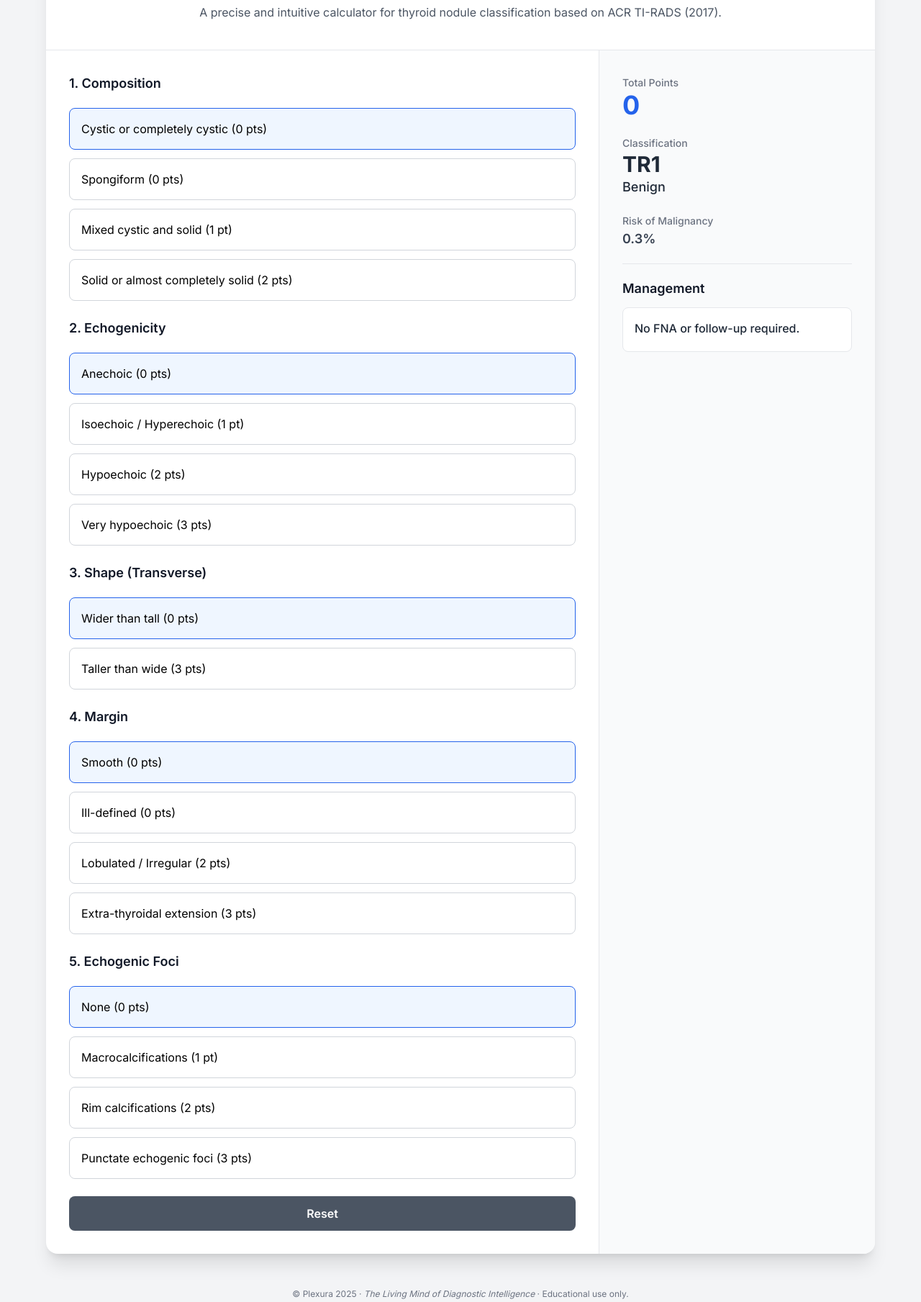
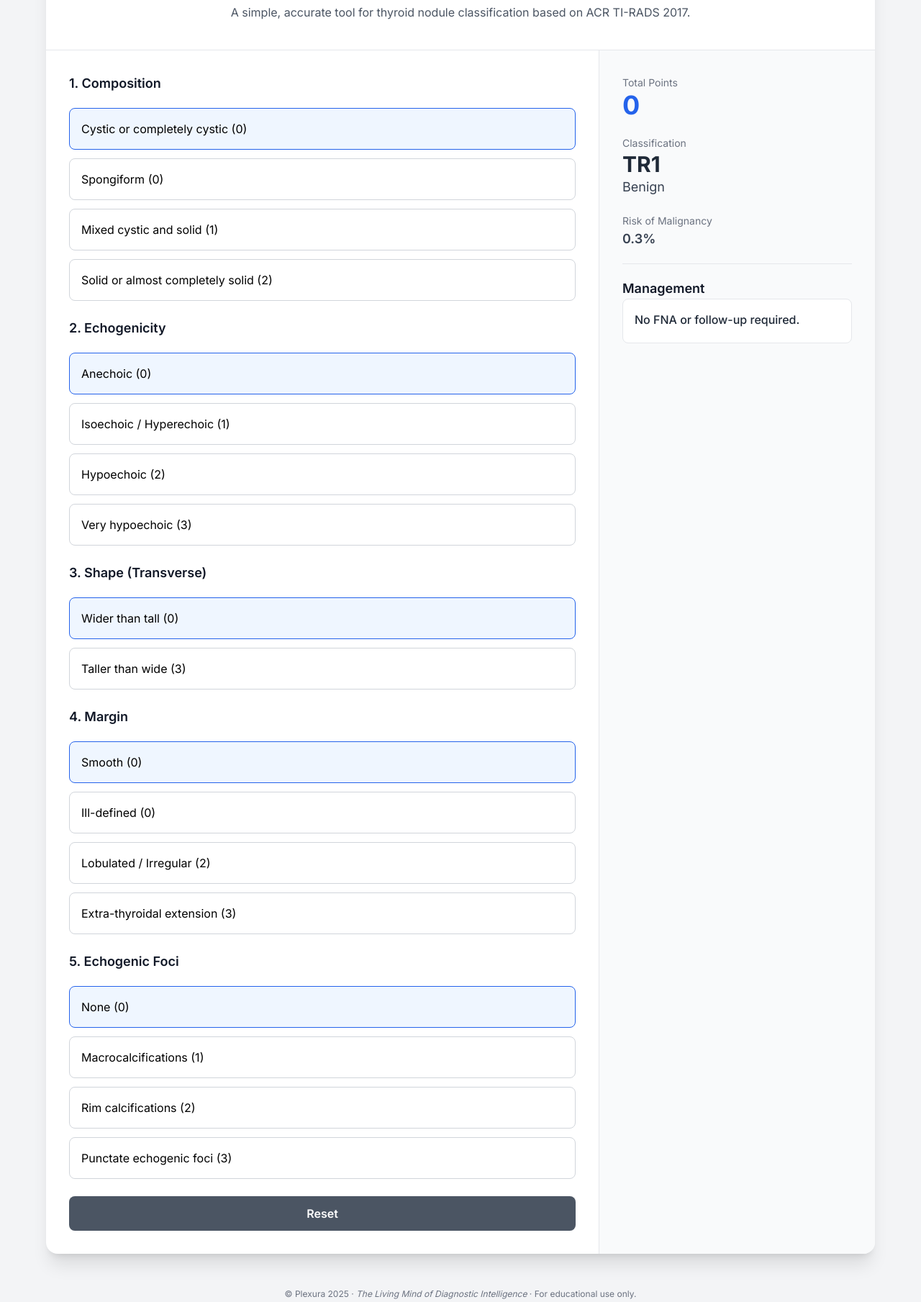
Before and after one commit to Plexura/TI-RADS-Calculator, a plain HTML site: page index.html in a window 1280 px wide. Shown: the part 227-2036 px from the top of the page at 72% size. Drawn offline with nearby package versions, Linux system fonts and the light colour scheme.

Commit message:
index.html

```diff
--- a/index.html
+++ b/index.html
@@ -1,129 +1,105 @@
 <!DOCTYPE html>
 <html lang="en">
 <head>
-  <meta charset="UTF-8">
-  <meta name="viewport" content="width=device-width, initial-scale=1.0">
+  <meta charset="UTF-8" />
+  <meta name="viewport" content="width=device-width, initial-scale=1.0" />
   <title>ACR TI-RADS Calculator by Plexura</title>
 
-  <!-- ✅ Favicon & App Icons -->
-  <link rel="icon" href="./favicon.png?v=10" type="image/png">
-  <link rel="apple-touch-icon" href="./favicon.png?v=10">
-  <meta name="theme-color" content="#2563eb">
+  <!-- ✅ Working favicon setup -->
+  <link rel="icon" href="./favicon.png?v=20" type="image/png" />
+  <link rel="apple-touch-icon" href="./favicon.png?v=20" />
+  <meta name="theme-color" content="#2563eb" />
 
-  <!-- ✅ Tailwind -->
+  <!-- Tailwind -->
   <script src="https://cdn.tailwindcss.com"></script>
 
-  <!-- ✅ Font -->
-  <link rel="preconnect" href="https://fonts.googleapis.com">
-  <link rel="preconnect" href="https://fonts.gstatic.com" crossorigin>
-  <link href="https://fonts.googleapis.com/css2?family=Inter:wght@400;500;600;700&display=swap" rel="stylesheet">
+  <!-- Font -->
+  <link rel="preconnect" href="https://fonts.googleapis.com" />
+  <link rel="preconnect" href="https://fonts.gstatic.com" crossorigin />
+  <link href="https://fonts.googleapis.com/css2?family=Inter:wght@400;500;600;700&display=swap" rel="stylesheet" />
 
   <style>
-    body { font-family: 'Inter', sans-serif; }
-    input[type="radio"]:checked + label,
-    input[type="checkbox"]:checked + label {
+    body { font-family: "Inter", sans-serif; }
+    input[type="radio"], input[type="checkbox"] { display: none; }
+    input:checked + label {
       border-color: #2563eb;
       background-color: #eff6ff;
     }
-    input[type="radio"], input[type="checkbox"] { display: none; }
-    fieldset:disabled { opacity: 0.5; pointer-events: none; }
+    fieldset:disabled { opacity: 0.6; pointer-events: none; }
   </style>
 </head>
 
 <body class="bg-gray-100 p-4 md:p-8">
-
   <div class="max-w-6xl mx-auto bg-white rounded-2xl shadow-xl overflow-hidden">
-    <!-- Header -->
     <div class="p-6 md:p-10 border-b border-gray-200 text-center">
-      <img src="plexura-logo.png" alt="Plexura Logo" class="w-20 h-20 mx-auto mb-3 rounded-full shadow-sm">
+      <img src="./plexura-logo.png" alt="Plexura Logo" class="w-20 h-20 mx-auto mb-3 rounded-full shadow-sm" />
       <h1 class="text-3xl font-bold text-gray-800">ACR TI-RADS Calculator</h1>
       <p class="text-sm text-gray-500 mt-1">by <strong>Plexura</strong></p>
-      <p class="mt-2 text-sm md:text-base text-gray-600">A precise and intuitive calculator for thyroid nodule classification based on ACR TI-RADS (2017).</p>
+      <p class="mt-2 text-sm md:text-base text-gray-600">
+        A simple, accurate tool for thyroid nodule classification based on ACR TI-RADS 2017.
+      </p>
     </div>
 
-    <!-- Main Grid -->
     <div class="md:grid md:grid-cols-3">
-      <!-- Left: Calculator Inputs -->
+      <!-- LEFT: Inputs -->
       <form id="tirads-form" class="md:col-span-2 p-6 md:p-8 space-y-6">
         <!-- Composition -->
         <fieldset id="composition-group" class="space-y-3">
           <legend class="text-lg font-semibold text-gray-900 mb-2">1. Composition</legend>
-          <input type="radio" name="composition" value="0" id="comp-0" data-text="Cystic or completely cystic" checked>
-          <label for="comp-0" class="block p-4 rounded-lg border border-gray-300 cursor-pointer hover:bg-gray-50 transition">Cystic or completely cystic (0 pts)</label>
-          <input type="radio" name="composition" value="0" id="comp-1" data-text="Spongiform">
-          <label for="comp-1" class="block p-4 rounded-lg border border-gray-300 cursor-pointer hover:bg-gray-50 transition">Spongiform (0 pts)</label>
-          <input type="radio" name="composition" value="1" id="comp-2" data-text="Mixed cystic and solid">
-          <label for="comp-2" class="block p-4 rounded-lg border border-gray-300 cursor-pointer hover:bg-gray-50 transition">Mixed cystic and solid (1 pt)</label>
-          <input type="radio" name="composition" value="2" id="comp-3" data-text="Solid or almost completely solid">
-          <label for="comp-3" class="block p-4 rounded-lg border border-gray-300 cursor-pointer hover:bg-gray-50 transition">Solid or almost completely solid (2 pts)</label>
+          <div><input type="radio" id="comp-0" name="composition" value="0" data-text="Cystic or completely cystic" checked><label for="comp-0" class="block p-4 rounded-lg border border-gray-300 cursor-pointer hover:bg-gray-50">Cystic or completely cystic (0)</label></div>
+          <div><input type="radio" id="comp-1" name="composition" value="0" data-text="Spongiform"><label for="comp-1" class="block p-4 rounded-lg border border-gray-300 cursor-pointer hover:bg-gray-50">Spongiform (0)</label></div>
+          <div><input type="radio" id="comp-2" name="composition" value="1" data-text="Mixed cystic and solid"><label for="comp-2" class="block p-4 rounded-lg border border-gray-300 cursor-pointer hover:bg-gray-50">Mixed cystic and solid (1)</label></div>
+          <div><input type="radio" id="comp-3" name="composition" value="2" data-text="Solid or almost completely solid"><label for="comp-3" class="block p-4 rounded-lg border border-gray-300 cursor-pointer hover:bg-gray-50">Solid or almost completely solid (2)</label></div>
         </fieldset>
 
         <!-- Echogenicity -->
         <fieldset id="echogenicity-group" class="space-y-3">
           <legend class="text-lg font-semibold text-gray-900 mb-2">2. Echogenicity</legend>
-          <input type="radio" name="echogenicity" value="0" id="echo-0" data-text="Anechoic" checked>
-          <label for="echo-0" class="block p-4 rounded-lg border border-gray-300 cursor-pointer hover:bg-gray-50 transition">Anechoic (0 pts)</label>
-          <input type="radio" name="echogenicity" value="1" id="echo-1" data-text="Isoechoic or Hyperechoic">
-          <label for="echo-1" class="block p-4 rounded-lg border border-gray-300 cursor-pointer hover:bg-gray-50 transition">Isoechoic / Hyperechoic (1 pt)</label>
-          <input type="radio" name="echogenicity" value="2" id="echo-2" data-text="Hypoechoic">
-          <label for="echo-2" class="block p-4 rounded-lg border border-gray-300 cursor-pointer hover:bg-gray-50 transition">Hypoechoic (2 pts)</label>
-          <input type="radio" name="echogenicity" value="3" id="echo-3" data-text="Very hypoechoic">
-          <label for="echo-3" class="block p-4 rounded-lg border border-gray-300 cursor-pointer hover:bg-gray-50 transition">Very hypoechoic (3 pts)</label>
+          <div><input type="radio" id="echo-0" name="echogenicity" value="0" data-text="Anechoic" checked><label for="echo-0" class="block p-4 rounded-lg border border-gray-300 cursor-pointer hover:bg-gray-50">Anechoic (0)</label></div>
+          <div><input type="radio" id="echo-1" name="echogenicity" value="1" data-text="Isoechoic or Hyperechoic"><label for="echo-1" class="block p-4 rounded-lg border border-gray-300 cursor-pointer hover:bg-gray-50">Isoechoic / Hyperechoic (1)</label></div>
+          <div><input type="radio" id="echo-2" name="echogenicity" value="2" data-text="Hypoechoic"><label for="echo-2" class="block p-4 rounded-lg border border-gray-300 cursor-pointer hover:bg-gray-50">Hypoechoic (2)</label></div>
+          <div><input type="radio" id="echo-3" name="echogenicity" value="3" data-text="Very hypoechoic"><label for="echo-3" class="block p-4 rounded-lg border border-gray-300 cursor-pointer hover:bg-gray-50">Very hypoechoic (3)</label></div>
         </fieldset>
 
         <!-- Shape -->
         <fieldset id="shape-group" class="space-y-3">
           <legend class="text-lg font-semibold text-gray-900 mb-2">3. Shape (Transverse)</legend>
-          <input type="radio" name="shape" value="0" id="shape-0" data-text="Wider than tall" checked>
-          <label for="shape-0" class="block p-4 rounded-lg border border-gray-300 cursor-pointer hover:bg-gray-50 transition">Wider than tall (0 pts)</label>
-          <input type="radio" name="shape" value="3" id="shape-1" data-text="Taller than wide">
-          <label for="shape-1" class="block p-4 rounded-lg border border-gray-300 cursor-pointer hover:bg-gray-50 transition">Taller than wide (3 pts)</label>
+          <div><input type="radio" id="shape-0" name="shape" value="0" data-text="Wider than tall" checked><label for="shape-0" class="block p-4 rounded-lg border border-gray-300 cursor-pointer hover:bg-gray-50">Wider than tall (0)</label></div>
+          <div><input type="radio" id="shape-1" name="shape" value="3" data-text="Taller than wide"><label for="shape-1" class="block p-4 rounded-lg border border-gray-300 cursor-pointer hover:bg-gray-50">Taller than wide (3)</label></div>
         </fieldset>
 
         <!-- Margin -->
         <fieldset id="margin-group" class="space-y-3">
           <legend class="text-lg font-semibold text-gray-900 mb-2">4. Margin</legend>
-          <input type="radio" name="margin" value="0" id="margin-0" data-text="Smooth" checked>
-          <label for="margin-0" class="block p-4 rounded-lg border border-gray-300 cursor-pointer hover:bg-gray-50 transition">Smooth (0 pts)</label>
-          <input type="radio" name="margin" value="0" id="margin-1" data-text="Ill-defined">
-          <label for="margin-1" class="block p-4 rounded-lg border border-gray-300 cursor-pointer hover:bg-gray-50 transition">Ill-defined (0 pts)</label>
-          <input type="radio" name="margin" value="2" id="margin-2" data-text="Lobulated or Irregular">
-          <label for="margin-2" class="block p-4 rounded-lg border border-gray-300 cursor-pointer hover:bg-gray-50 transition">Lobulated / Irregular (2 pts)</label>
-          <input type="radio" name="margin" value="3" id="margin-3" data-text="Extra-thyroidal extension">
-          <label for="margin-3" class="block p-4 rounded-lg border border-gray-300 cursor-pointer hover:bg-gray-50 transition">Extra-thyroidal extension (3 pts)</label>
+          <div><input type="radio" id="margin-0" name="margin" value="0" data-text="Smooth" checked><label for="margin-0" class="block p-4 rounded-lg border border-gray-300 cursor-pointer hover:bg-gray-50">Smooth (0)</label></div>
+          <div><input type="radio" id="margin-1" name="margin" value="0" data-text="Ill-defined"><label for="margin-1" class="block p-4 rounded-lg border border-gray-300 cursor-pointer hover:bg-gray-50">Ill-defined (0)</label></div>
+          <div><input type="radio" id="margin-2" name="margin" value="2" data-text="Lobulated / Irregular"><label for="margin-2" class="block p-4 rounded-lg border border-gray-300 cursor-pointer hover:bg-gray-50">Lobulated / Irregular (2)</label></div>
+          <div><input type="radio" id="margin-3" name="margin" value="3" data-text="Extra-thyroidal extension"><label for="margin-3" class="block p-4 rounded-lg border border-gray-300 cursor-pointer hover:bg-gray-50">Extra-thyroidal extension (3)</label></div>
         </fieldset>
 
         <!-- Echogenic Foci -->
         <fieldset id="foci-group" class="space-y-3">
           <legend class="text-lg font-semibold text-gray-900 mb-2">5. Echogenic Foci</legend>
-          <input type="checkbox" name="foci" value="0" id="foci-0" data-type="none" data-text="None" checked>
-          <label for="foci-0" class="block p-4 rounded-lg border border-gray-300 cursor-pointer hover:bg-gray-50 transition">None (0 pts)</label>
-          <input type="checkbox" name="foci" value="1" id="foci-1" data-type="point" data-text="Macrocalcifications">
-          <label for="foci-1" class="block p-4 rounded-lg border border-gray-300 cursor-pointer hover:bg-gray-50 transition">Macrocalcifications (1 pt)</label>
-          <input type="checkbox" name="foci" value="2" id="foci-2" data-type="point" data-text="Rim calcifications">
-          <label for="foci-2" class="block p-4 rounded-lg border border-gray-300 cursor-pointer hover:bg-gray-50 transition">Rim calcifications (2 pts)</label>
-          <input type="checkbox" name="foci" value="3" id="foci-3" data-type="point" data-text="Punctate echogenic foci">
-          <label for="foci-3" class="block p-4 rounded-lg border border-gray-300 cursor-pointer hover:bg-gray-50 transition">Punctate echogenic foci (3 pts)</label>
+          <div><input type="checkbox" id="foci-0" name="foci" value="0" data-type="none" data-text="None" checked><label for="foci-0" class="block p-4 rounded-lg border border-gray-300 cursor-pointer hover:bg-gray-50">None (0)</label></div>
+          <div><input type="checkbox" id="foci-1" name="foci" value="1" data-type="point" data-text="Macrocalcifications"><label for="foci-1" class="block p-4 rounded-lg border border-gray-300 cursor-pointer hover:bg-gray-50">Macrocalcifications (1)</label></div>
+          <div><input type="checkbox" id="foci-2" name="foci" value="2" data-type="point" data-text="Rim calcifications"><label for="foci-2" class="block p-4 rounded-lg border border-gray-300 cursor-pointer hover:bg-gray-50">Rim calcifications (2)</label></div>
+          <div><input type="checkbox" id="foci-3" name="foci" value="3" data-type="point" data-text="Punctate echogenic foci"><label for="foci-3" class="block p-4 rounded-lg border border-gray-300 cursor-pointer hover:bg-gray-50">Punctate echogenic foci (3)</label></div>
         </fieldset>
 
-        <button type="button" id="reset-button" class="w-full px-6 py-3 bg-gray-600 text-white font-semibold rounded-lg hover:bg-gray-700 transition">Reset</button>
+        <button type="button" id="reset-button" class="w-full px-6 py-3 bg-gray-600 text-white font-semibold rounded-lg hover:bg-gray-700">Reset</button>
       </form>
 
-      <!-- Right: Results -->
+      <!-- RIGHT: Results -->
       <div class="md:col-span-1 bg-gray-50 p-6 md:p-8 border-l border-gray-200">
         <div class="sticky top-6 space-y-5">
-          <div><span class="text-sm font-medium text-gray-500">Total Points</span>
-            <p id="total-points" class="text-4xl font-bold text-blue-600">0</p></div>
-          <div><span class="text-sm font-medium text-gray-500">Classification</span>
-            <p id="ti-rads-level" class="text-3xl font-bold text-gray-800">TR1</p>
-            <p id="ti-rads-desc" class="text-lg font-medium text-gray-800">Benign</p></div>
-          <div><span class="text-sm font-medium text-gray-500">Risk of Malignancy</span>
-            <p id="risk-level" class="text-lg font-semibold text-gray-700">0.3%</p></div>
-          <hr>
+          <div><span class="text-sm text-gray-500">Total Points</span><p id="total-points" class="text-4xl font-bold text-blue-600">0</p></div>
+          <div><span class="text-sm text-gray-500">Classification</span><p id="ti-rads-level" class="text-3xl font-bold text-gray-800">TR1</p><p id="ti-rads-desc" class="text-lg text-gray-700">Benign</p></div>
+          <div><span class="text-sm text-gray-500">Risk of Malignancy</span><p id="risk-level" class="text-lg font-semibold text-gray-700">0.3%</p></div>
+          <hr />
           <div><h3 class="text-lg font-semibold text-gray-900">Management</h3>
             <div id="size-input-group" class="hidden mt-2">
               <label for="nodule-size" class="block text-sm text-gray-700 mb-1">Nodule Size (cm)</label>
-              <input type="number" id="nodule-size" step="0.1" class="w-full p-2 border border-gray-300 rounded-md focus:ring-blue-500 focus:border-blue-500">
+              <input type="number" id="nodule-size" step="0.1" class="w-full p-2 border border-gray-300 rounded-md focus:ring-blue-500 focus:border-blue-500" />
             </div>
             <div id="recommendation-box" class="p-4 mt-3 rounded-lg bg-white border border-gray-200">
               <p id="recommendation-text" class="text-gray-800 font-medium">No FNA or follow-up required.</p>
@@ -136,11 +112,85 @@
   </div>
 
   <footer class="text-center text-gray-500 text-xs mt-12 mb-6">
-    © Plexura 2025 · <em>The Living Mind of Diagnostic Intelligence</em> · Educational use only.
+    © Plexura 2025 · <em>The Living Mind of Diagnostic Intelligence</em> · For educational use only.
   </footer>
 
   <script>
-    // JS remains identical to your current version — it works fine.
+    document.addEventListener("DOMContentLoaded", () => {
+      const groups = ["composition", "echogenicity", "shape", "margin"];
+      const fociBoxes = document.querySelectorAll('input[name="foci"]');
+      const sizeInput = document.getElementById("nodule-size");
+      const resetButton = document.getElementById("reset-button");
+
+      const totalPointsEl = document.getElementById("total-points");
+      const tiRadsLevelEl = document.getElementById("ti-rads-level");
+      const tiRadsDescEl = document.getElementById("ti-rads-desc");
+      const riskLevelEl = document.getElementById("risk-level");
+      const recText = document.getElementById("recommendation-text");
+      const followUpText = document.getElementById("follow-up-text");
+      const sizeInputGroup = document.getElementById("size-input-group");
+      const recBox = document.getElementById("recommendation-box");
+
+      const data = {
+        TR1: { desc: "Benign", risk: "0.3%", fna: Infinity, follow: Infinity },
+        TR2: { desc: "Not Suspicious", risk: "1.5%", fna: Infinity, follow: Infinity },
+        TR3: { desc: "Mildly Suspicious", risk: "4.8%", fna: 2.5, follow: 1.5 },
+        TR4: { desc: "Moderately Suspicious", risk: "9.1%", fna: 1.5, follow: 1.0 },
+        TR5: { desc: "Highly Suspicious", risk: "35%", fna: 1.0, follow: 0.5 },
+      };
+
+      function calculate() {
+        let points = 0;
+        const compVal = parseInt(document.querySelector('input[name="composition"]:checked').value);
+        const isBenign = compVal === 0 && (document.getElementById("comp-0").checked || document.getElementById("comp-1").checked);
+        if (!isBenign) {
+          groups.forEach((g) => (points += parseInt(document.querySelector(`input[name="${g}"]:checked`).value)));
+          fociBoxes.forEach((b) => { if (b.checked && b.dataset.type === "point") points += parseInt(b.value); });
+        }
+
+        let level = "TR1";
+        if (points >= 7) level = "TR5";
+        else if (points >= 4) level = "TR4";
+        else if (points === 3) level = "TR3";
+        else if (points === 1 || points === 2) level = "TR2";
+
+        update(points, level);
+      }
+
+      function update(points, key) {
+        const d = data[key];
+        totalPointsEl.textContent = points;
+        tiRadsLevelEl.textContent = key;
+        tiRadsDescEl.textContent = d.desc;
+        riskLevelEl.textContent = d.risk;
+
+        if (key === "TR1" || key === "TR2") {
+          sizeInputGroup.classList.add("hidden");
+          recText.textContent = "No FNA or follow-up required.";
+          recBox.className = "p-4 rounded-lg bg-white border border-gray-200";
+          followUpText.textContent = "";
+        } else {
+          sizeInputGroup.classList.remove("hidden");
+          const s = parseFloat(sizeInput.value) || 0;
+          if (s >= d.fna) {
+            recText.textContent = `FNA recommended (≥${d.fna} cm)`;
+            recBox.className = "p-4 rounded-lg bg-red-50 border border-red-200";
+          } else if (s >= d.follow) {
+            recText.textContent = `Follow-up recommended (≥${d.follow} cm)`;
+            recBox.className = "p-4 rounded-lg bg-yellow-50 border border-yellow-200";
+          } else {
+            recText.textContent = `Below threshold for follow-up.`;
+            recBox.className = "p-4 rounded-lg bg-blue-50 border border-blue-200";
+          }
+          followUpText.textContent = key === "TR5" ? "Annual follow-up up to 5 years." : "Follow-up at 1–5 years depending on risk.";
+        }
+      }
+
+      document.getElementById("tirads-form").addEventListener("change", calculate);
+      sizeInput.addEventListener("input", calculate);
+      resetButton.addEventListener("click", () => { document.getElementById("tirads-form").reset(); calculate(); });
+      calculate();
+    });
   </script>
 </body>
 </html>
```
